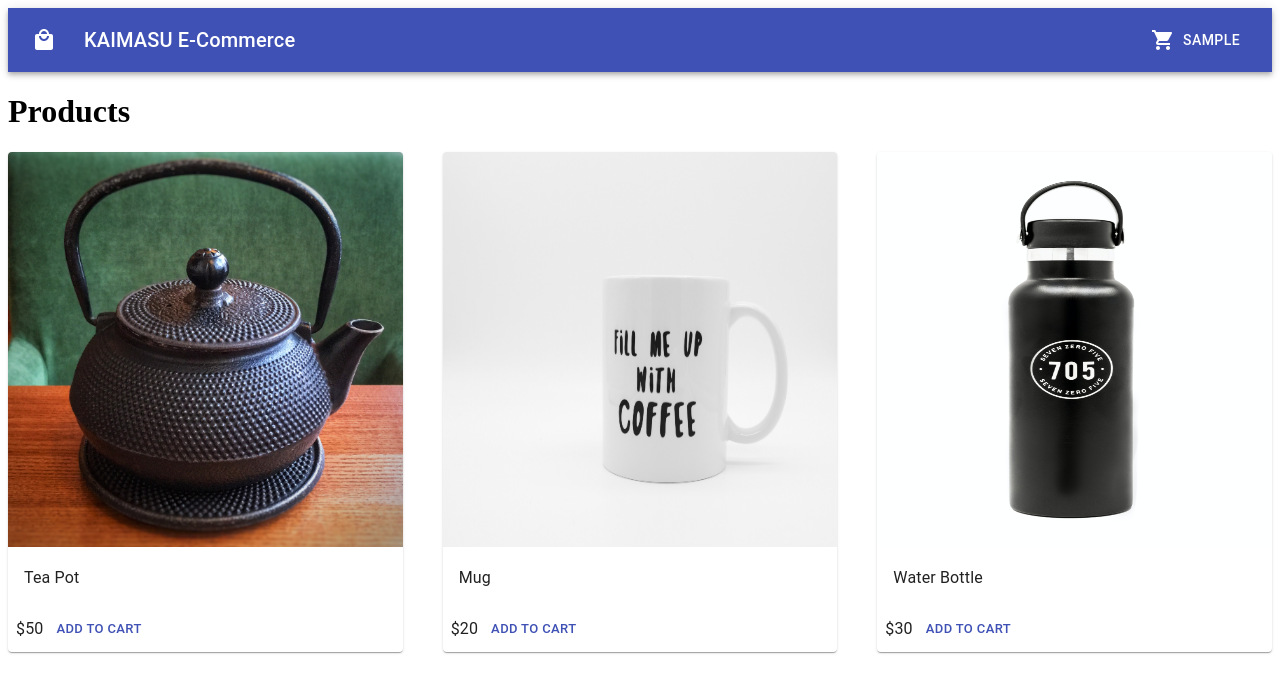
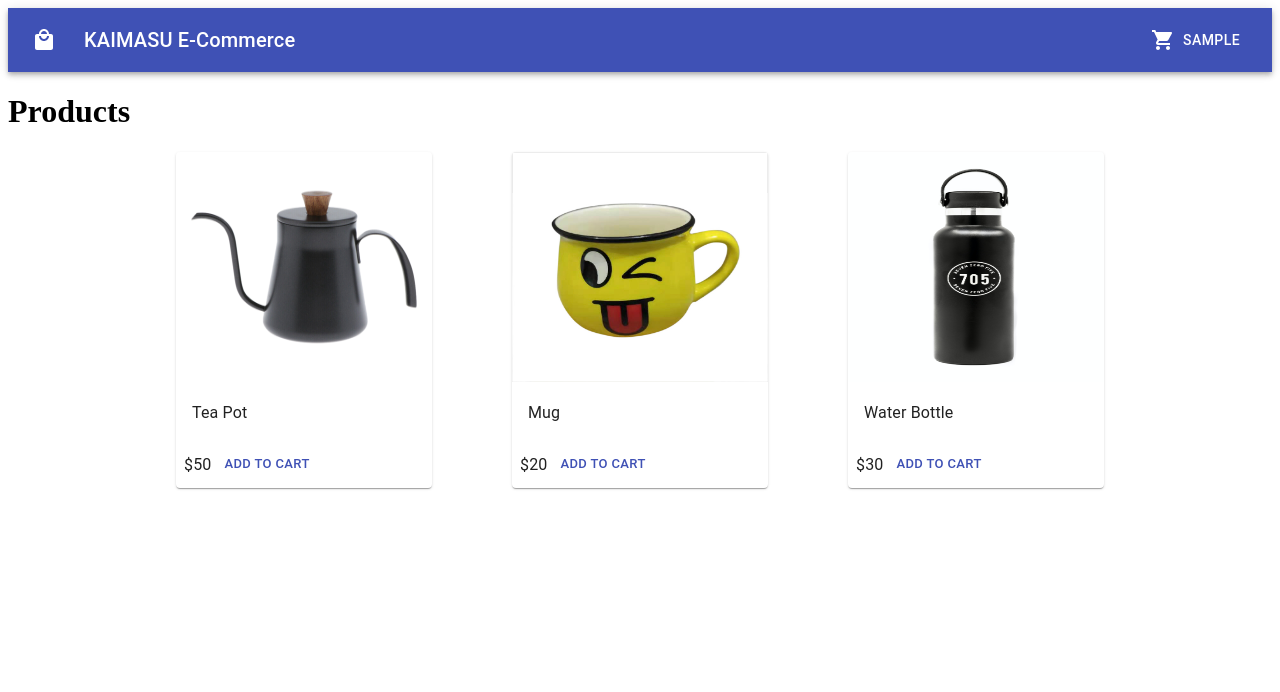
Before and after one commit to Mahmud-007/E-Commerce, a Next.js app in the folder frontend/: page / in a window 1280 px wide. Shown: the top 692 px of the page. Built offline with nearby package versions, Linux system fonts and the light colour scheme; no server answers; sample sign-in values are in the browser's storage.

Commit message:
update index layout

```diff
--- a/frontend/pages/index.tsx
+++ b/frontend/pages/index.tsx
@@ -22,9 +22,7 @@ import {
 import { ProductContext } from "../context/ProductContext";
 import Image from "next/image";
 import axios from "axios";
-import ProductModal from "../components/ProductModal";
-import { useRouter } from 'next/router'
-
+import { useRouter } from "next/router";
 
 const style = {
   position: "absolute",
@@ -52,7 +50,7 @@ const Home: NextPage = () => {
 
   const { addToCart } = useContext(StoreContext) as storeContextType;
   const { productList } = useContext(ProductContext) as productContextType;
-  const router = useRouter()
+  const router = useRouter();
 
   const handleOpen = () => setOpen(true);
   const handleClose = () => setOpen(false);
@@ -103,31 +101,36 @@ const Home: NextPage = () => {
         aria-describedby="modal-modal-description"
       >
         <Box sx={style}>
-          <Typography id="modal-modal-title" variant="h6" component="h2">
+          {/* <Typography id="modal-modal-title" variant="h6" component="h2">
             {modalProduct.name}
-          </Typography>
-          <Typography>
+          </Typography> */}
+          <h2>{modalProduct.name}</h2>
           <Image
             src={modalProduct.image}
             alt={modalProduct.name}
             width="400px"
             height="400px"
           />
-            ${modalProduct.price}
-          </Typography>
+          <Typography>Price: ${modalProduct.price}</Typography>
         </Box>
       </Modal>
-      <Grid container spacing={5}>
+      <Grid
+        container
+        spacing={10}
+        direction="row"
+        alignItems="center"
+        justifyContent="center"
+      >
         {productList.map(
           (product: { name: string; image: any; price: number }) => (
-            <Grid item md={4} key={product.name} justifyContent="center">
+            <Grid item md={3} key={product.name} justifyContent="center">
               <Card>
                 <CardActionArea>
                   <Image
                     src={product.image}
                     alt={product.name}
-                    width="400px"
-                    height="400px"
+                    width="500px"
+                    height="450px"
                     onClick={() => modalHandler(product)}
                   />
                   <CardContent>
@@ -145,6 +148,31 @@ const Home: NextPage = () => {
                   </Button>
                 </CardActions>
               </Card>
+              {/* <Card >
+                <CardActionArea>
+                  <CardMedia
+                    component="img"
+                    height="140"
+                    image="https://picsum.photos/200/300"
+                    alt="green iguana"
+                  />
+                  <CardContent>
+                    <Typography gutterBottom variant="h5" component="div">
+                      Lizard
+                    </Typography>
+                    <Typography variant="body2" color="text.secondary">
+                      Lizards are a widespread group of squamate reptiles, with
+                      over 6,000 species, ranging across all continents except
+                      Antarctica
+                    </Typography>
+                  </CardContent>
+                </CardActionArea>
+                <CardActions>
+                  <Button size="small" color="primary">
+                    Share
+                  </Button>
+                </CardActions>
+              </Card> */}
             </Grid>
           )
         )}
```
Also changed, not shown: frontend/assets/mug.jpg, frontend/assets/tea_pot.jpg. Lines whose indentation alone changed are shown as unchanged.
